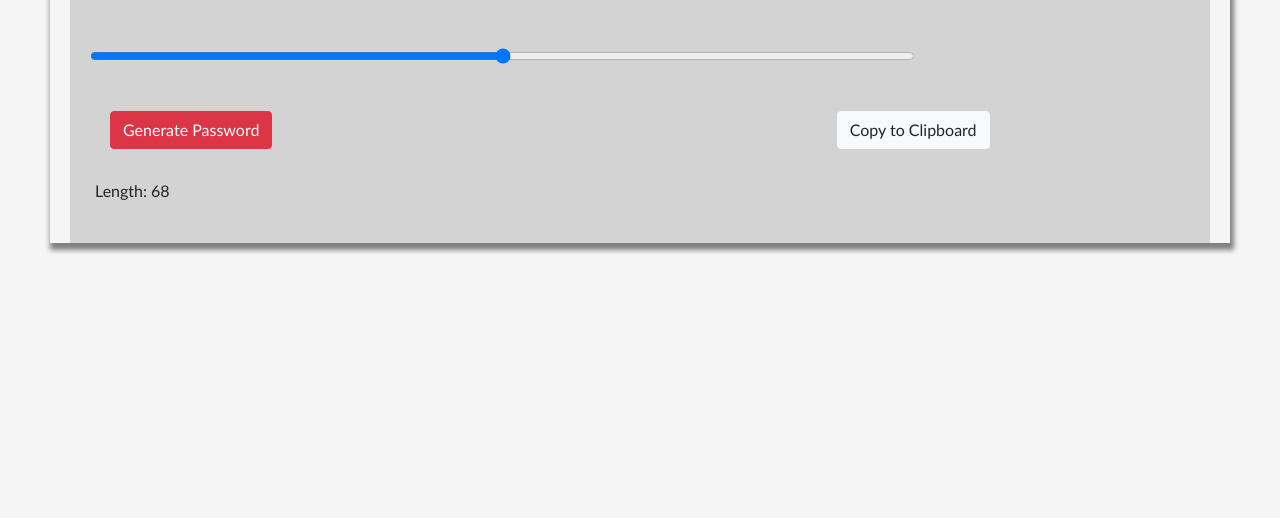
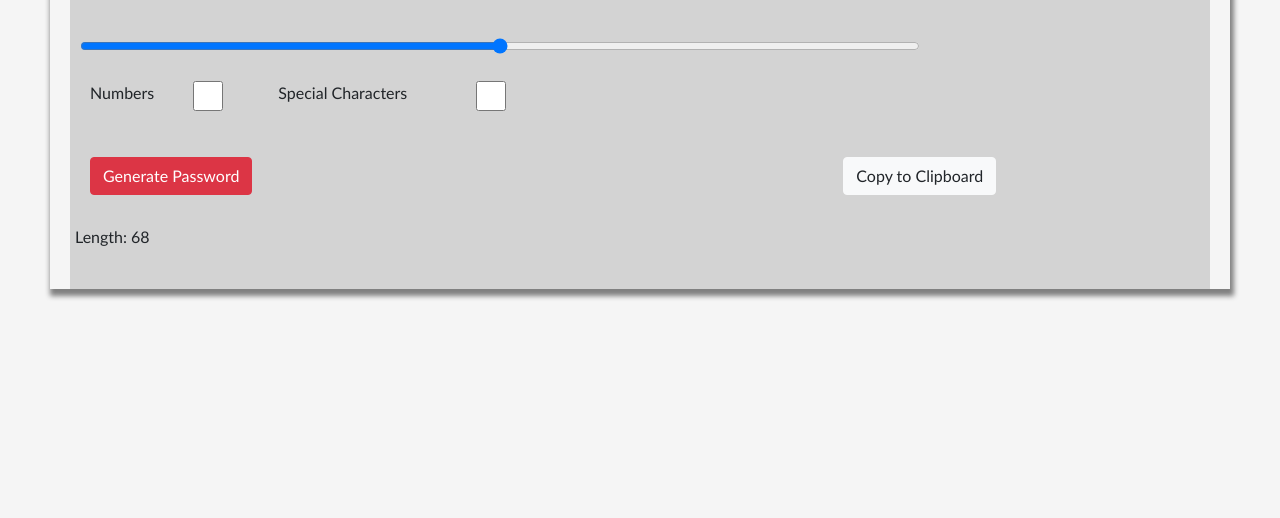
Before and after one commit to ctobar09/PasswordGenerator, a plain HTML site: page index.html in a window 1280 px wide. Shown: the part 282-800 px from the top of the page. Drawn offline with nearby package versions, Linux system fonts and the light colour scheme.

Commit message:
Added checkboxes

```diff
--- a/PasswordGenerator.css
+++ b/PasswordGenerator.css
@@ -9,7 +9,7 @@ body {background-color: whitesmoke;
 
 .container {width: auto;
     background-color:lightgray;
-    padding: 20px;}
+    padding: 10px;}
 
 
 h1 {color: crimson;
@@ -19,17 +19,21 @@ h1 {color: crimson;
     width: auto;}
 
 h2 {margin-bottom: 25px;
+    margin-top: 20px;
     border-bottom: grey;
     text-decoration: underline grey;
     font-size: 30px;}
 
-input {margin-bottom: 15px;
+input {margin-bottom: 10px;
             padding: 0px;
             text-align: auto;
             width: 75%;
-            height: 40px;
+            height: 30px;
            }
 
 #length {margin-top: 20px;
+    margin-bottom: 20px;
 
 }
+
+.btn {margin-top: none;}
--- a/index.html
+++ b/index.html
@@ -18,6 +18,25 @@
              <br></br>
                 <input type="range" min="8" max="128" name="slider" id="slider">
                     <div class="container">
+                            <div class="row">
+                                <div class="col-md-1">
+                                    <p>Numbers</p>
+                                        </div>
+                            <div class="col-md-1">
+                                 <input type="checkbox" name="Numbers" id="numbersBox"></p>
+                                         </div>
+                        <div class="col-md-2">
+                                <p>Special Characters</p>
+                        </div>
+                <div class="col-md-1">
+                     <input type="checkbox" name="SpecCharacters" id="specChar"></p>
+                        <div>
+
+                        </div>
+                    </div>
+             </div>
+         </div>
+                    <div class="container">
                          <div class="row">
                              <div class="col-md-4">
                                   <button type="button" class="btn btn-danger" id="submit" onclick="generate()">Generate Password</button>
--- a/script.js
+++ b/script.js
@@ -8,12 +8,13 @@ function generate(){
 
  var values ="ABCDEFGHIJKLMNOPQRSTUVWXYZabcdefghijklmnopqrstuvwxyz1234567890~!#$%^&*?/()+_-{}";
 
+
   var password ='';
 
   /// creating for loop for password characters
 
   for(var i = 1; i <= length; i++) {
-      password = password + values.charAt(Math.floor(Math.random() * Math.floor(values.length - 1)));
+      password = password + values.charAt(Math.floor(Math.random() * (values.length - 1)));
   }
     /// add password to input box
 
@@ -43,3 +44,6 @@ function copyToClipBoard(){
 
     document.execCommand("copy");
     }
+
+
+////creating checkbox functions responsive to user input
```
